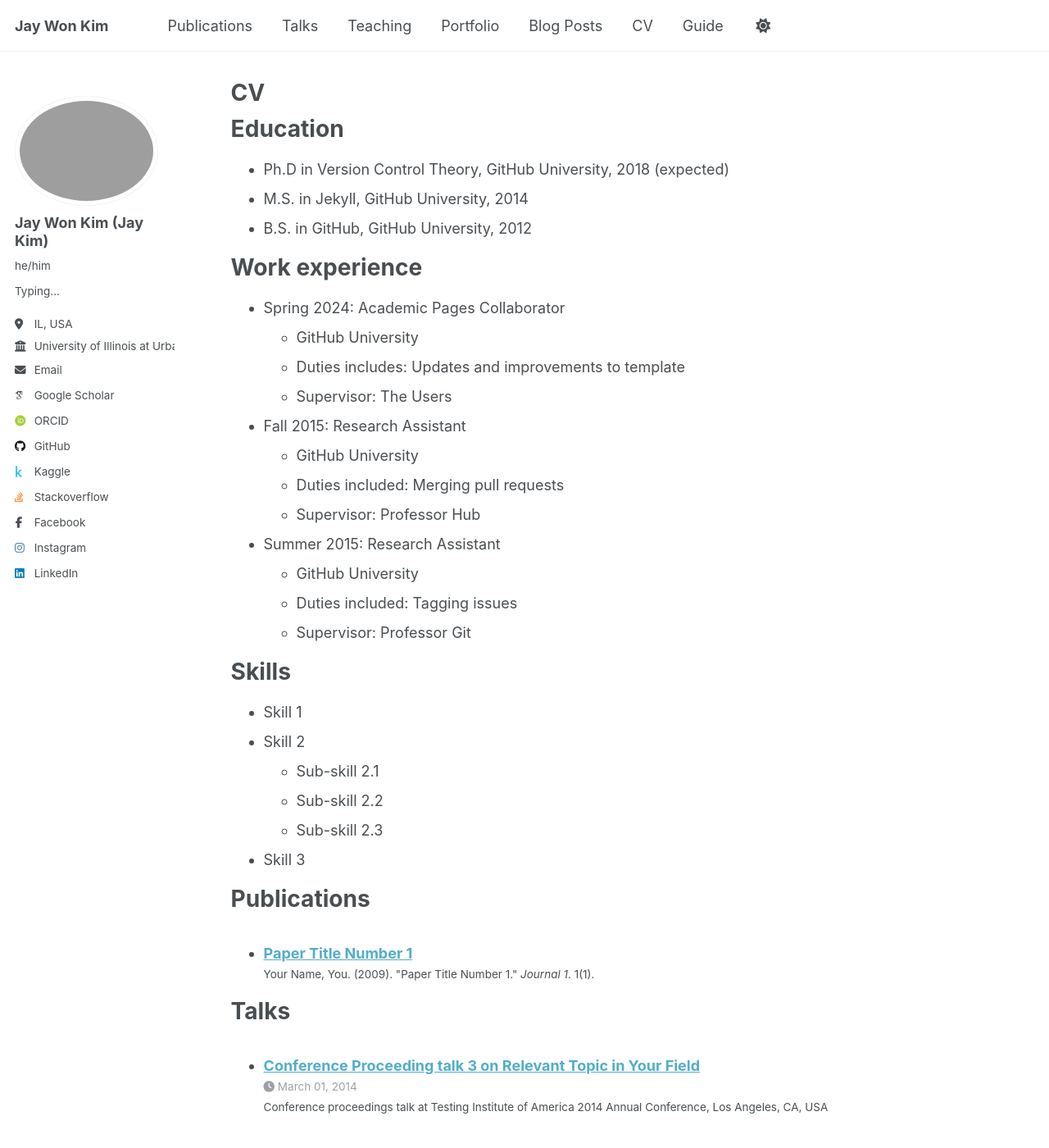
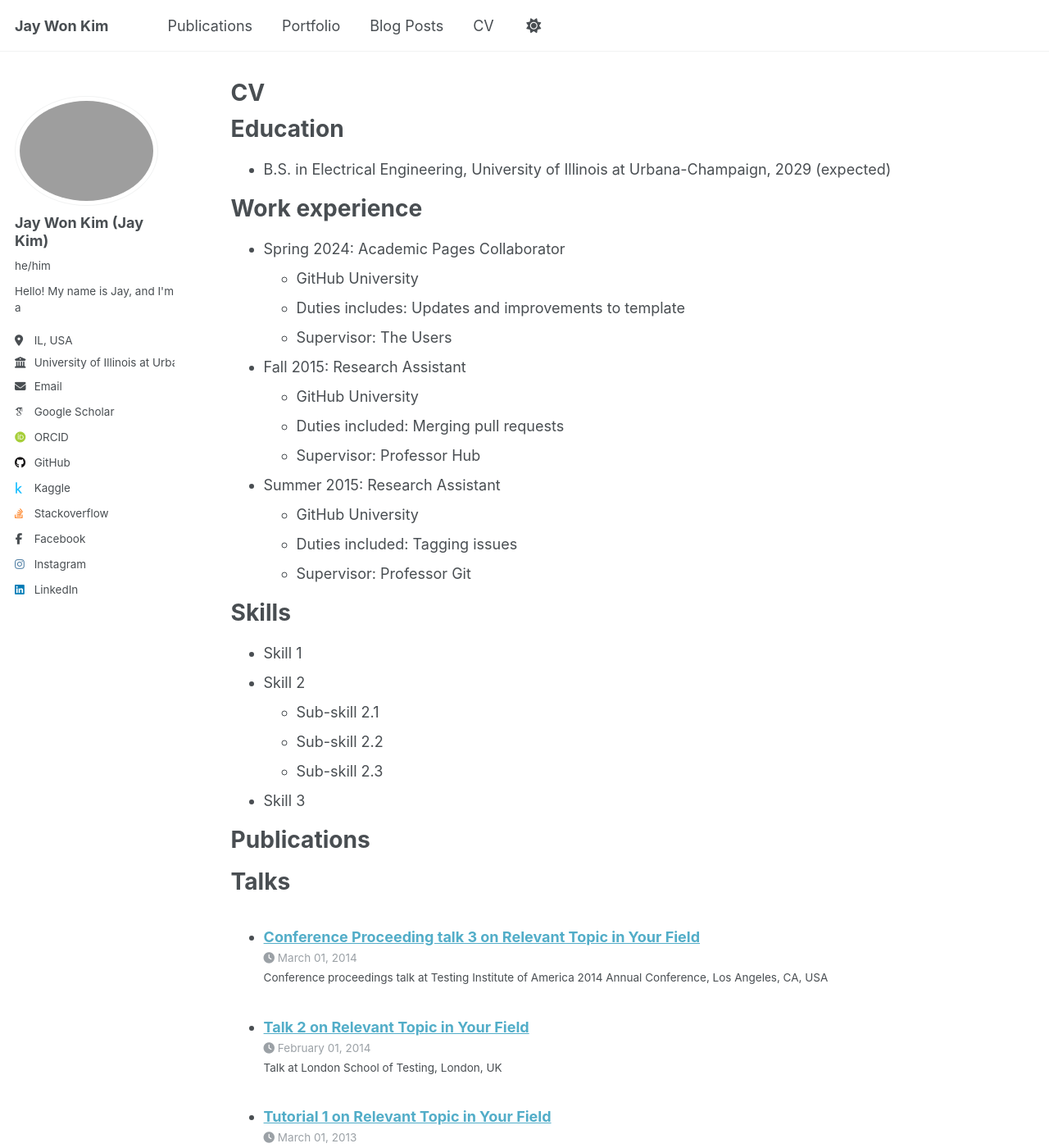
Before and after one commit to jaykim0413/jaykim0413.github.io, a Jekyll site: the page built from _pages/cv.md, in a window 1280 px wide and 1400 px high. Shown: the whole window at 82% size. Built offline with Jekyll 4.4.1, drawn with Linux system fonts in a browser that asks for light colours; some web fonts are replaced.

Commit message:
Bunch of Editing

```diff
--- a/_config.yml
+++ b/_config.yml
@@ -25,7 +25,7 @@ author:
   avatar           : "profile.jpg"
   name             : "Jay Won Kim (Jay Kim)"
   pronouns         : "he/him"
-  bio              : "Typing..."
+  bio              : "Hello! My name is Jay, and I'm a"
   location         : "IL, USA"
   employer         : "University of Illinois at Urbana-Champaign"
   uri              : # URL
--- a/_pages/cv.md
+++ b/_pages/cv.md
@@ -11,9 +11,7 @@ redirect_from:
 
 Education
 ======
-* Ph.D in Version Control Theory, GitHub University, 2018 (expected)
-* M.S. in Jekyll, GitHub University, 2014
-* B.S. in GitHub, GitHub University, 2012
+* B.S. in Electrical Engineering, University of Illinois at Urbana-Champaign, 2029 (expected)
 
 Work experience
 ======
```
Also changed, not shown: _data/navigation.yml (+6 -6 lines), templates/2009-10-01-paper-title-number-1.md (renamed from _publications/2009-10-01-paper-title-number-1.md).
